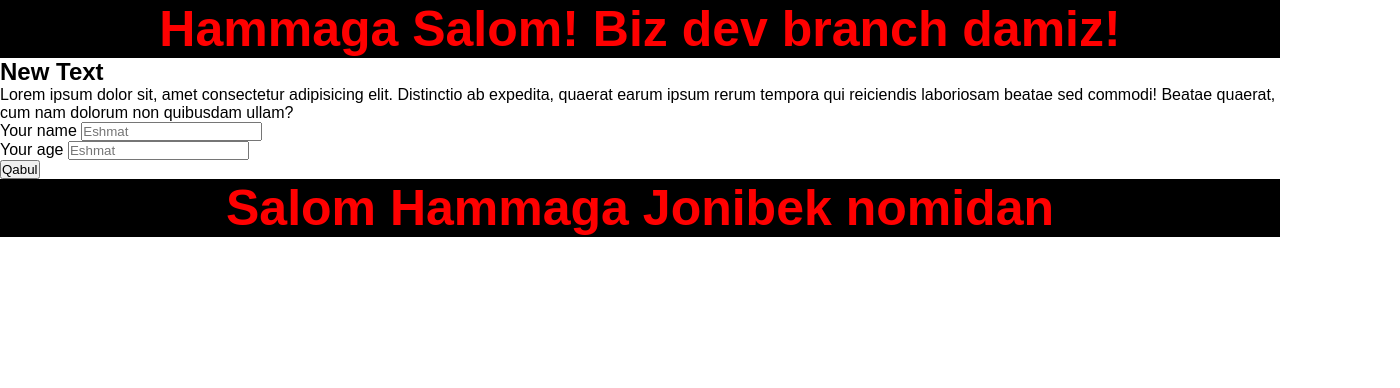
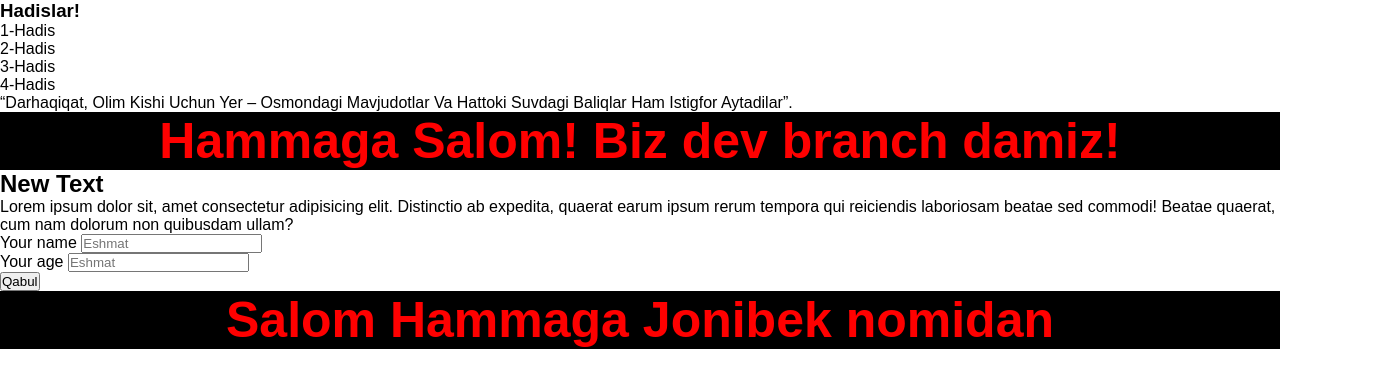
Before and after one commit to egamberdiyevalisherjon/nt-86-2-2, a plain HTML site: page index.html in a window 1280 px wide. Shown: the whole page, 1400 px wide, since content can reach past the window. Drawn offline with Linux system fonts and the light colour scheme.

Commit message:
Its Abdulazizs project

```diff
--- a/index.html
+++ b/index.html
@@ -8,6 +8,45 @@
     <title>GIT 2</title>
   </head>
   <body>
+    <div class="main__class">
+      <div class="container">
+          <div class="tabheader__container">
+              <div class="tabheader">
+                  <h3>
+                      Hadislar!
+                  </h3>
+                  <div class="tabheader__items">
+                      <div class="tabheader_item tabheader_item__active">
+                          1-Hadis
+                      </div>
+                      <div class="tabheader_item">
+                          2-Hadis
+                      </div>
+                      <div class="tabheader_item">
+                          3-Hadis
+                      </div>
+                      <div class="tabheader_item">
+                          4-Hadis
+                      </div>
+                  </div>
+                </div>
+
+                <div class="tabContainers">
+                  <div class="tabContainer">
+                      “Darhaqiqat, Olim Kishi Uchun Yer – Osmondagi Mavjudotlar Va Hattoki Suvdagi Baliqlar Ham Istigfor Aytadilar”.
+                  </div>
+                  <div class="tabContainer">
+                      “Albatta Olimning Obidga Nisbatan Fazilati To‘lin Oyning Yulduzlarga Ko‘ra Fazliga O‘xshaydi”.
+                  </div>
+                  <div class="tabContainer">“Alloh Sizlardan Imon Keltirgan Va Ilm Ato Etilgan Zotlarni (Baland) Daraja (Martaba)Larga Ko‘tarur…”. (Mujodala, 11-Oyat).</div>
+                  <div class="tabContainer">Hasan Basriy Aytadilar: «Olimlar Bo‘lmaganida, Insonlar Chorva Mollari Kabi Bo‘lib Qolardilar».</div>
+                </div>
+          </div>
+
+
+
+      </div>
+          </div>
     <h1>Hammaga Salom! Biz dev branch damiz!</h1>
     <h2>New Text</h2>
     <p>
@@ -38,5 +77,6 @@
 
     </form>
     <h1 >Salom Hammaga Jonibek nomidan</h1>
+    <script src="./js/main.js"></script>
   </body>
 </html>
--- /dev/null
+++ b/js/main.js
@@ -0,0 +1,34 @@
+window.addEventListener("DOMContentLoaded", () => {
+    const tabParent = document.querySelector(".tabheader__items");
+    const tabs = document.querySelectorAll(".tabheader_item");
+    const tabContents = document.querySelectorAll(".tabContainer");
+
+    function hideTabContent() {
+        tabContents.forEach((item) => {
+            item.style.display = "none";
+        })
+        tabs.forEach((item) => {
+            item.classList.remove("tabheader_item__active")
+        })
+    };
+    function showTabContent(i = 0) {
+tabContents[i].style.display = "block";
+tabs[i].classList.add("tabheader_item__active")
+    };
+
+    hideTabContent();
+    showTabContent();
+
+    tabParent.addEventListener("click", (event) => {
+        const target = event.target;
+
+        if(target && target.classList.contains("tabheader_item")){
+            tabs.forEach((item,ind) => {
+            if(target === item) {
+                hideTabContent();
+                showTabContent(ind);
+            };
+            });
+        }
+    })
+})
```
